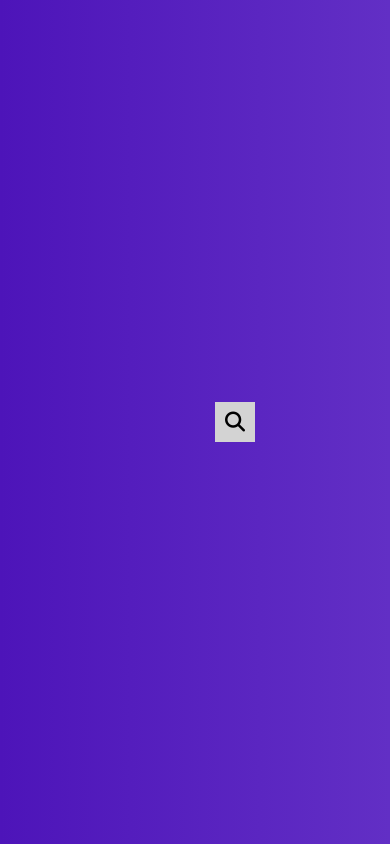
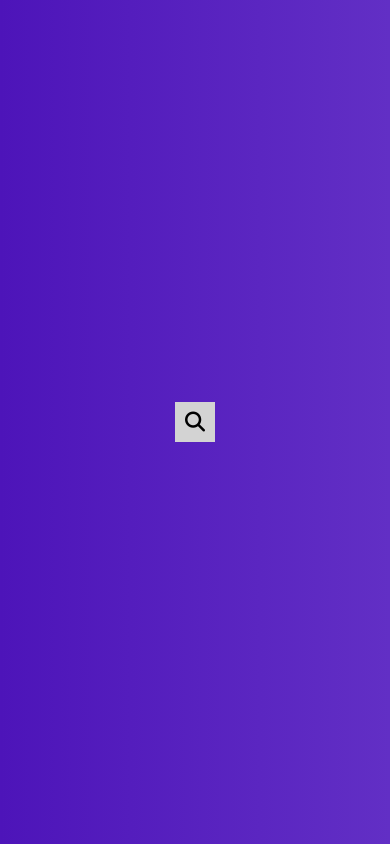
Before and after one commit to almalmalm/search, a plain HTML site: page index.html in a window 390 px wide. Drawn offline with Linux system fonts and the light colour scheme.

Commit message:
Fix mobile version

```diff
--- a/styles.css
+++ b/styles.css
@@ -37,5 +37,8 @@ input {
     left: 40px;
 }
 
-.search {
+@media (max-width: 425px) {
+    .search {
+        margin-right: 80px;
+    }
 }
```
